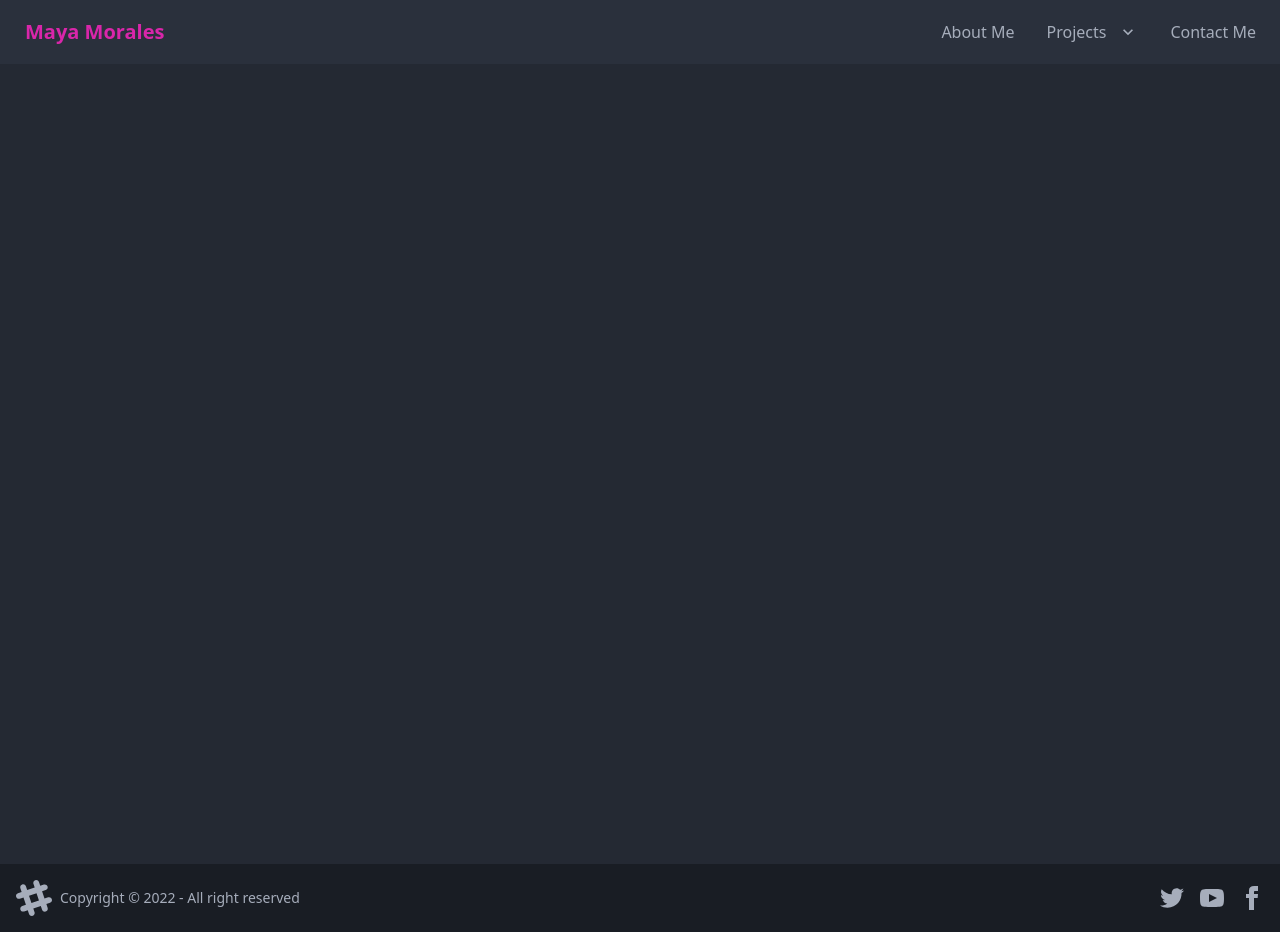
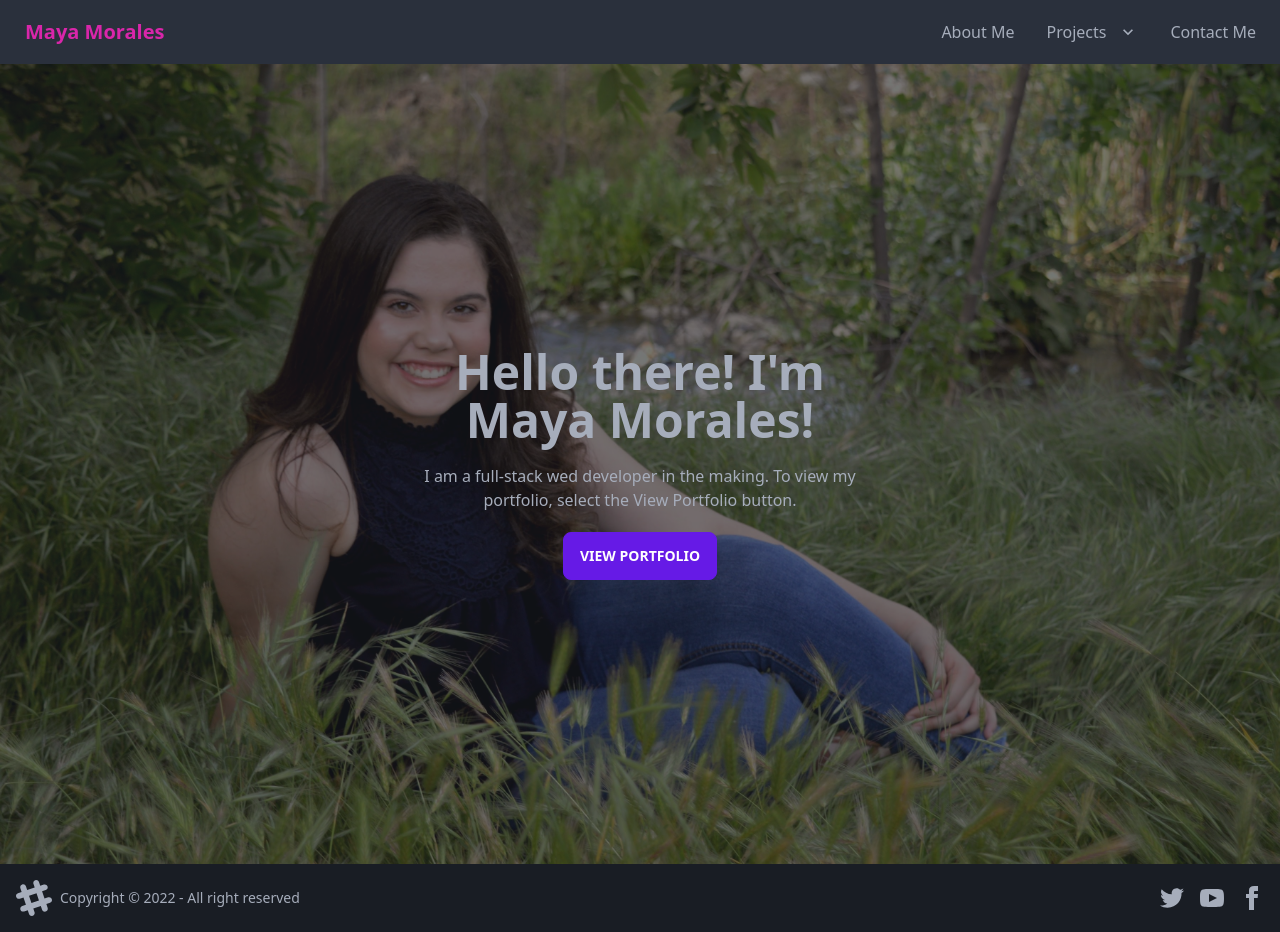
Before and after one commit to mayaimorales/new-updated-portfolio, a plain HTML site: page index.html in a window 1280 px wide. Drawn offline with nearby package versions, Linux system fonts and the light colour scheme.

Commit message:
add hero and README.md content

```diff
--- a/index.html
+++ b/index.html
@@ -29,9 +29,17 @@
           </ul>
         </div>
       </div>
-      <main class = "bg-base-200 min-h-screen">
 
-    </main>
+    <div class="hero min-h-screen" style="background-image: url(images/mayamorales2.jpg);">
+      <div class="hero-overlay bg-opacity-60"></div>
+      <div class="hero-content text-center text-neutral-content">
+        <div class="max-w-md">
+          <h1 class="mb-5 text-5xl font-bold">Hello there! I'm Maya Morales!</h1>
+          <p class="mb-5"> I am a full-stack wed developer in the making. To view my portfolio, select the View Portfolio button.</p>
+          <button class="btn btn-primary">View Portfolio</button>
+        </div>
+      </div>
+    </div>
     <script src="https://cdn.tailwindcss.com"></script>
 </body>
 
```
Also changed, not shown: images/mayamorales2.jpg (added), 2 other files.
